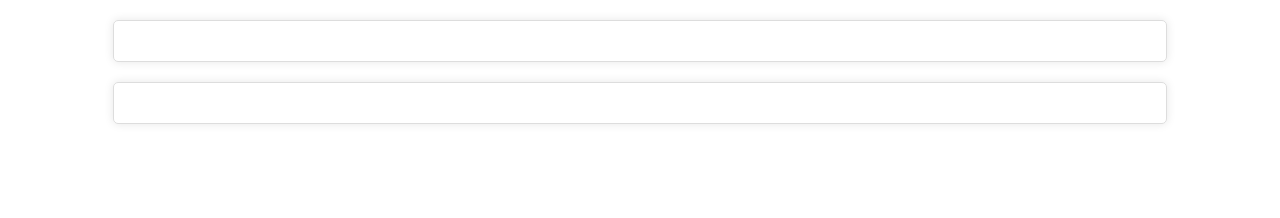
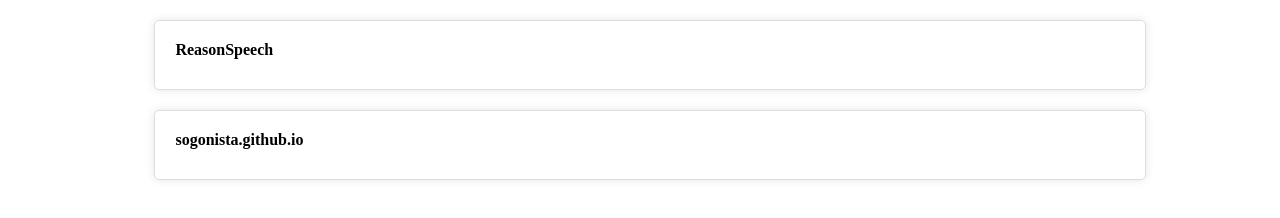
Before and after one commit to sogonista/sogonista.github.io, a plain HTML site: page index.html in a window 1280 px wide. Drawn offline with nearby package versions, Linux system fonts and the light colour scheme; no server answers.

Commit message:
Update index.html

```diff
--- a/index.html
+++ b/index.html
@@ -1,5 +1,6 @@
 <!DOCTYPE html>
 <html lang="ja">
+
 <!-- 01.github.ioページのフレームの大きさを決めます -->
 <head>
     <meta charset="UTF-8">
@@ -7,18 +8,17 @@
     <title>GitHub README Display</title>
     <script src="https://cdn.jsdelivr.net/npm/marked/marked.min.js"></script>
     <style>
-        .content {
+        .wrapper {
             width: 80%;
             margin: 20px auto;
-            padding: 20px;
-            border: 1px solid #ddd;
-            border-radius: 5px;
-            box-shadow: 0 0 10px rgba(0, 0, 0, 0.1);
+            display: flex;
+            align-items: start;
         }
 
         .owner {
             display: flex;
             align-items: center;
+            margin-right: 20px;
         }
 
         .owner img {
@@ -27,19 +27,39 @@
             border-radius: 50%;
             margin-right: 10px;
         }
+
+        .content {
+            flex: 1;
+            padding: 20px;
+            border: 1px solid #ddd;
+            border-radius: 5px;
+            box-shadow: 0 0 10px rgba(0, 0, 0, 0.1);
+        }
+
+        .repo-name {
+            font-weight: bold;
+            margin-bottom: 10px;
+        }
+
     </style>
 </head>
 
 <!-- 02.bodyを書いていきます -->
 <body>
-    <div class="content">
+    <div class="wrapper">
         <div class="owner" id="reasonspeech-owner"></div>
-        <div id="reasonspeech-readme"></div>
+        <div class="content">
+            <div class="repo-name">ReasonSpeech</div>
+            <div id="reasonspeech-readme"></div>
+        </div>
     </div>
 
-    <div class="content">
+    <div class="wrapper">
         <div class="owner" id="sogonista-owner"></div>
-        <div id="sogonista-readme"></div>
+        <div class="content">
+            <div class="repo-name">sogonista.github.io</div>
+            <div id="sogonista-readme"></div>
+        </div>
     </div>
 
     <script>
```
